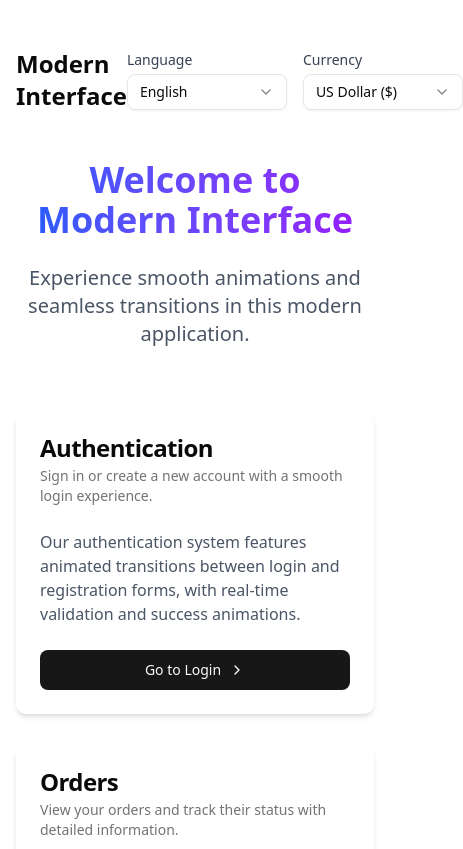
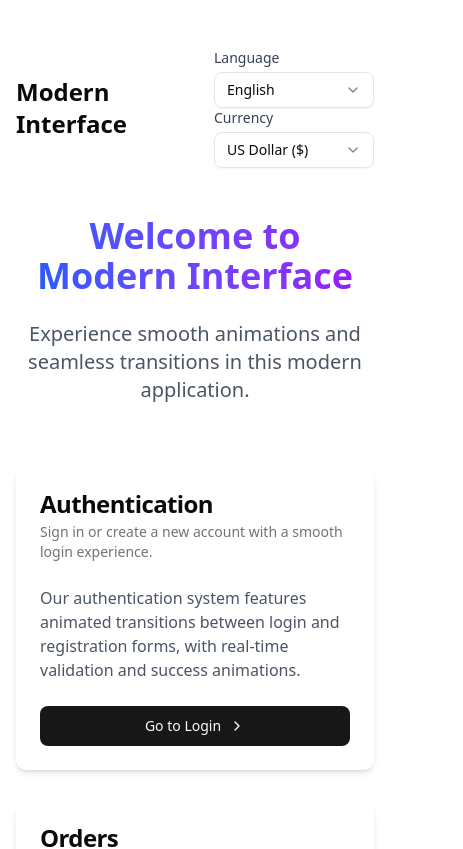
Before and after one commit to nkorgik/refactored-octo-invention, a Next.js app: page / in a window 390 px wide. Shown: the top 849 px of the page, 463 px wide, since content can reach past the window. Built offline with nearby package versions, Linux system fonts and the light colour scheme.

Commit message:
fix: added couple of minor adjustments to the mobile devices

```diff
--- a/src/app/page.tsx
+++ b/src/app/page.tsx
@@ -59,8 +59,8 @@
         >
           Modern Interface
         </motion.div>
-
-        <div className="flex gap-4">
+        <div className="">
+          <div className="md:flex gap-4">
             <AnimatedDropdown
               items={languages}
               value={selectedLanguage}
@@ -76,6 +76,7 @@
               label="Currency"
               className="w-40"
             />
+          </div>
         </div>
       </div>
 
```
Lines whose indentation alone changed are shown as unchanged.
